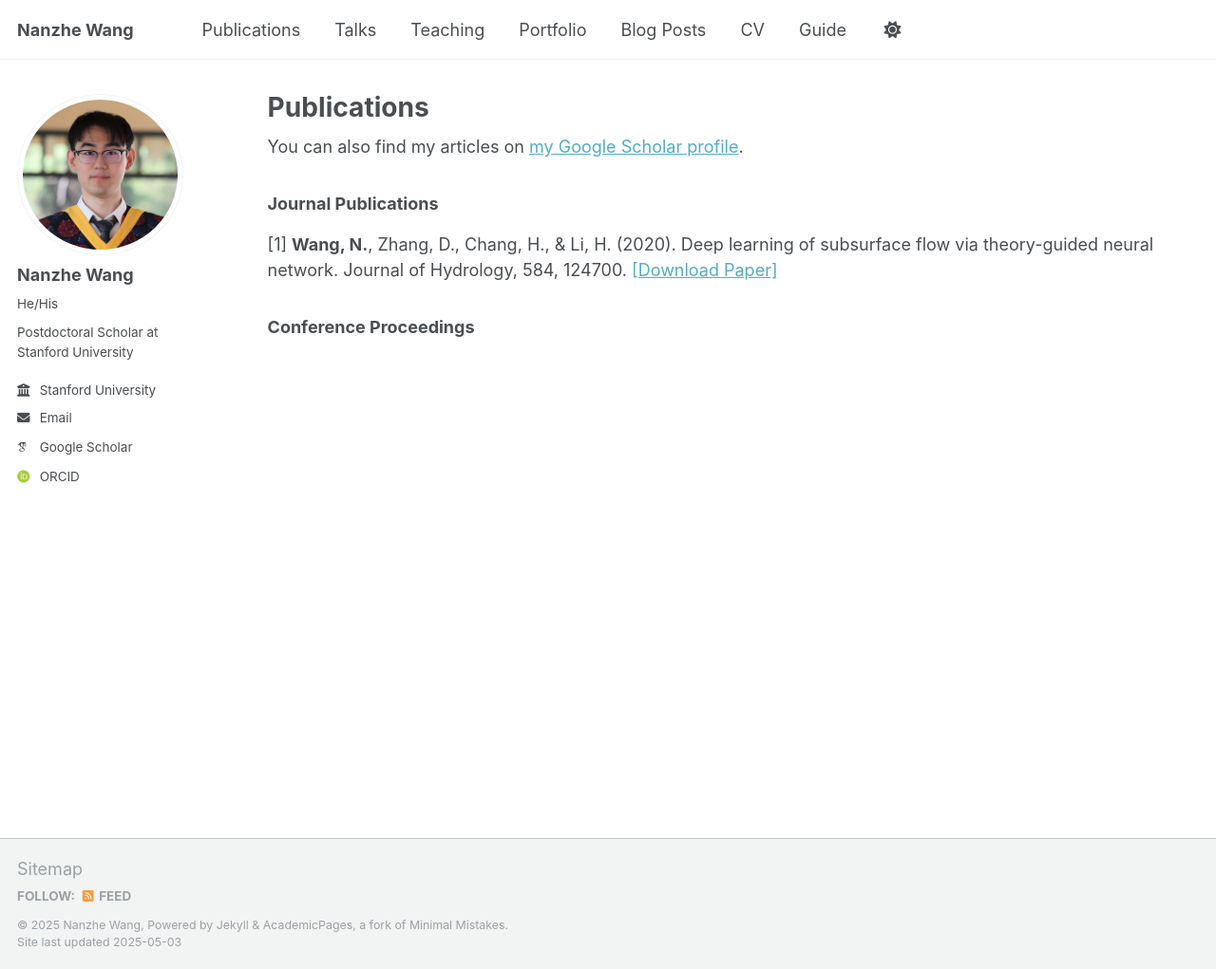
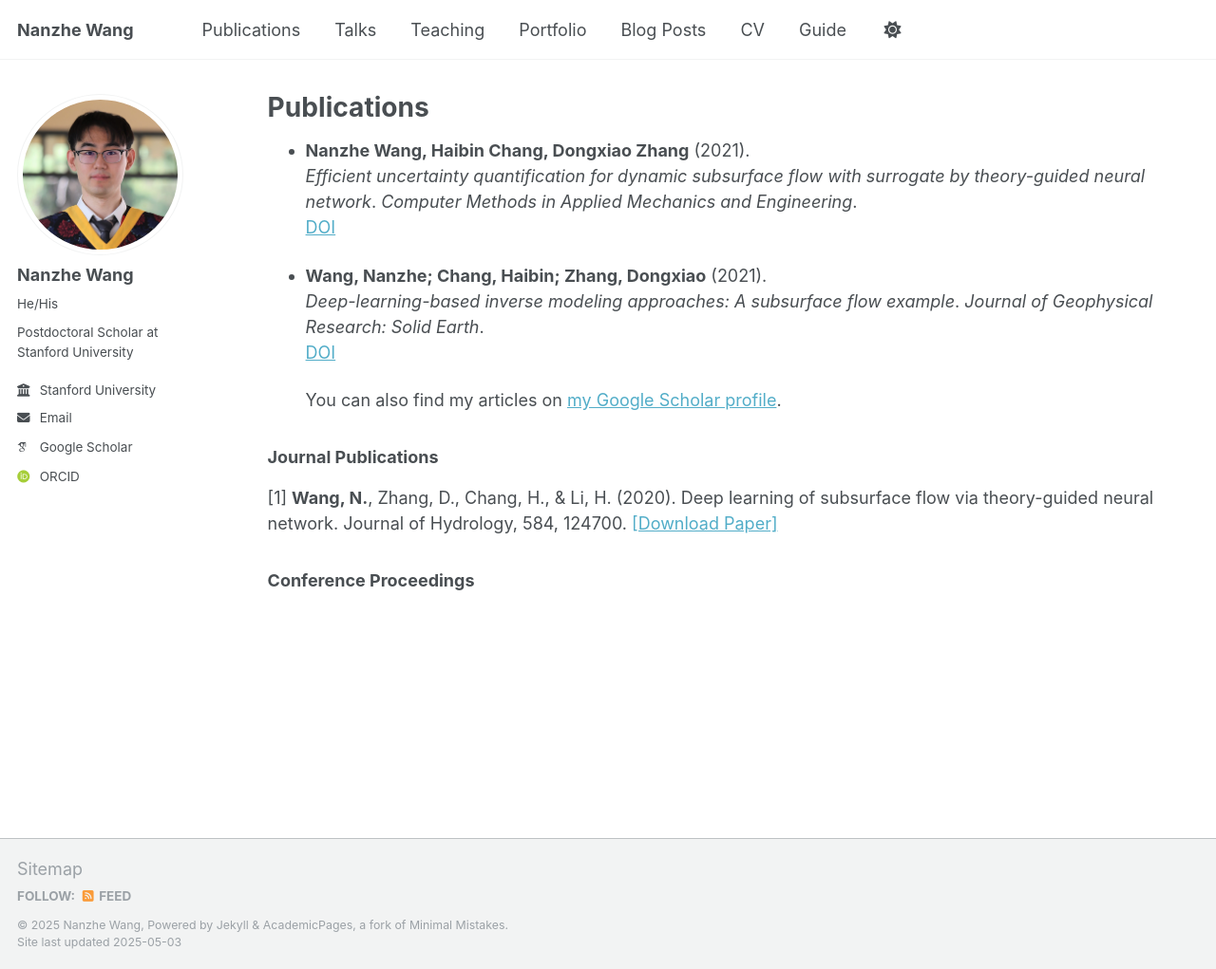
Before and after one commit to NanzheWang/nanzhewang.github.io, a Jekyll site: the page built from _pages/publications.md, in a window 1280 px wide and 1021 px high. Shown: the whole window at 95% size. Built offline with Jekyll 4.4.1, drawn with Linux system fonts in a browser that asks for light colours; some web fonts are replaced.

Commit message:
Update publications.md

```diff
--- a/_pages/publications.md
+++ b/_pages/publications.md
@@ -3,7 +3,34 @@ layout: archive
 title: "Publications"
 permalink: /publications/
 author_profile: true
+
+
+publications:
+  - title: "Deep-learning-based inverse modeling approaches: A subsurface flow example"
+    authors: "Wang, Nanzhe; Chang, Haibin; Zhang, Dongxiao"
+    venue: "Journal of Geophysical Research: Solid Earth"
+    year: 2021
+    url: "https://doi.org/10.1029/2020JB020549"
+
+
+  - title: "Efficient uncertainty quantification for dynamic subsurface flow with surrogate by theory-guided neural network"
+    authors: "Nanzhe Wang, Haibin Chang, Dongxiao Zhang"
+    venue: "Computer Methods in Applied Mechanics and Engineering"
+    year: 2021
+    url: "https://doi.org/10.1016/j.cma.2020.113492"
+
+
+
+
 ---
+
+{% assign sorted_pubs = page.publications | sort: 'year' | reverse %}
+{% for pub in sorted_pubs %}
+- <strong>{{ pub.authors }}</strong> ({{ pub.year }}).
+  <em>{{ pub.title }}</em>. *{{ pub.venue }}*.
+  {% if pub.url %}[DOI]({{ pub.url }}){% endif %}
+  {% if pub.pdf %}| [PDF]({{ pub.pdf }}){% endif %}
+{% endfor %}
 
 {% if site.author.googlescholar %}
   <div class="wordwrap">You can also find my articles on <a href="{{site.author.googlescholar}}">my Google Scholar profile</a>.</div>
```
